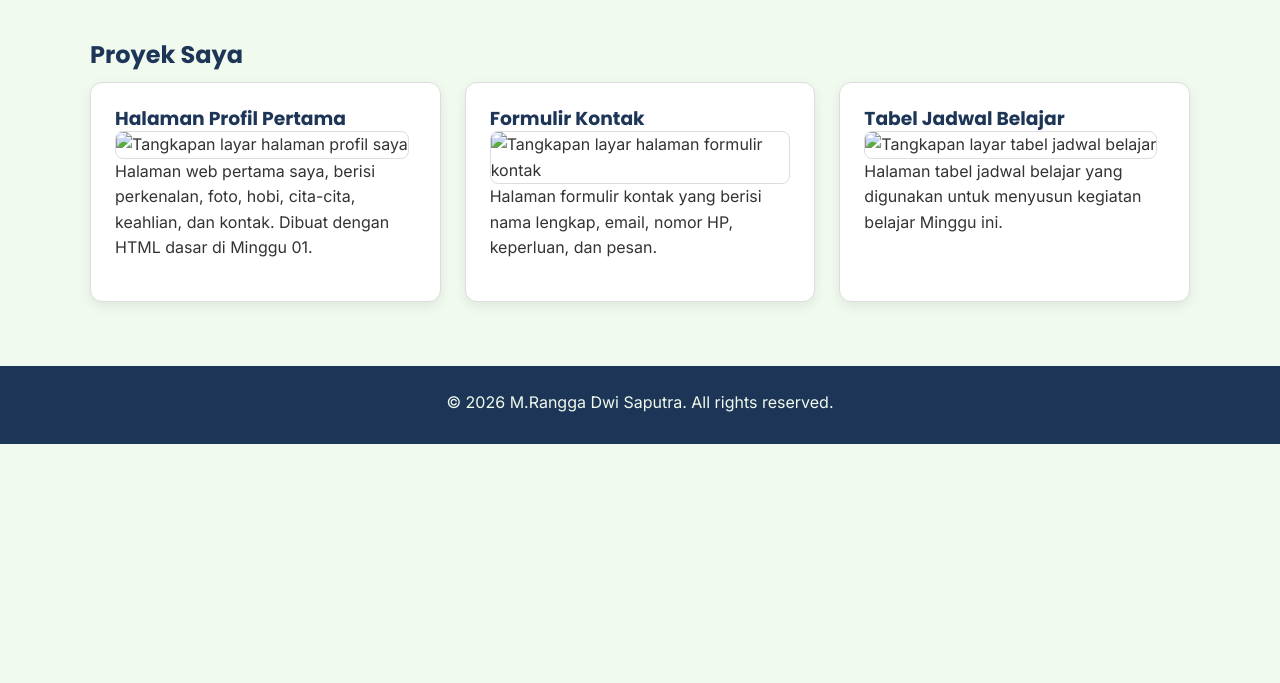
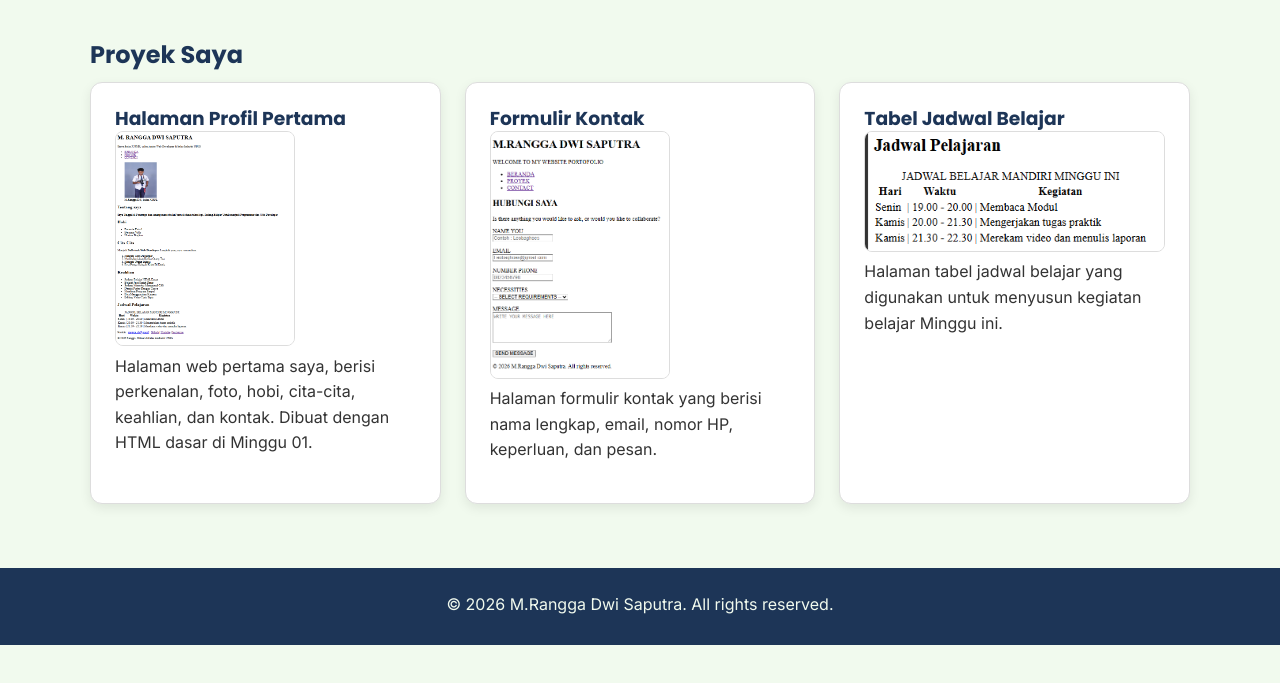
Before and after one commit to rngga0510-commits/Portofolio, a plain HTML site: page modul 6/proyek.html in a window 1280 px wide. Shown: the part 75-758 px from the top of the page. Drawn offline with Linux system fonts and the light colour scheme; the site is published under a folder, as on GitHub Pages, so addresses that start at the root find nothing.

Commit message:
feat: menambah foto

```diff
--- a/modul 6/proyek.html
+++ b/modul 6/proyek.html
@@ -32,21 +32,21 @@
                 <div class="daftar-kartu">
                     <article class="kartu">
                         <h3>Halaman Profil Pertama</h3>
-                        <img src="/img/Beranda.png"
+                        <img src="foto/Beranda.png"
                             alt="Tangkapan layar halaman profil saya" width="180" height="200">
                         <p>Halaman web pertama saya, berisi perkenalan, foto, hobi, cita-cita, keahlian, dan kontak. Dibuat dengan HTML dasar di Minggu 01.</p>
                     </article>
 
                     <article class="kartu">
                         <h3>Formulir Kontak</h3>
-                        <img src="/img/Contacs.png"
+                        <img src="foto/Contacs.png"
                             alt="Tangkapan layar halaman formulir kontak" width="180" height="200">
                         <p>Halaman formulir kontak yang berisi nama lengkap, email, nomor HP, keperluan, dan pesan.</p>
                     </article>
 
                     <article class="kartu">
                         <h3>Tabel Jadwal Belajar</h3>
-                        <img src="/img/Jadwal.png"
+                        <img src="foto/Jadwal.png"
                             alt="Tangkapan layar tabel jadwal belajar" width="400" height="200">
                         <p>Halaman tabel jadwal belajar yang digunakan untuk menyusun kegiatan belajar Minggu ini.</p>
                     </article>
```
Also changed, not shown: modul 6/index.html (+2 -2 lines), modul 6/foto/Beranda.png (added), modul 6/foto/Contacs.png (added), modul 6/foto/Jadwal.png (added), modul 6/foto/ME.jpeg (added), modul 6/foto/icon.jpeg (added).
